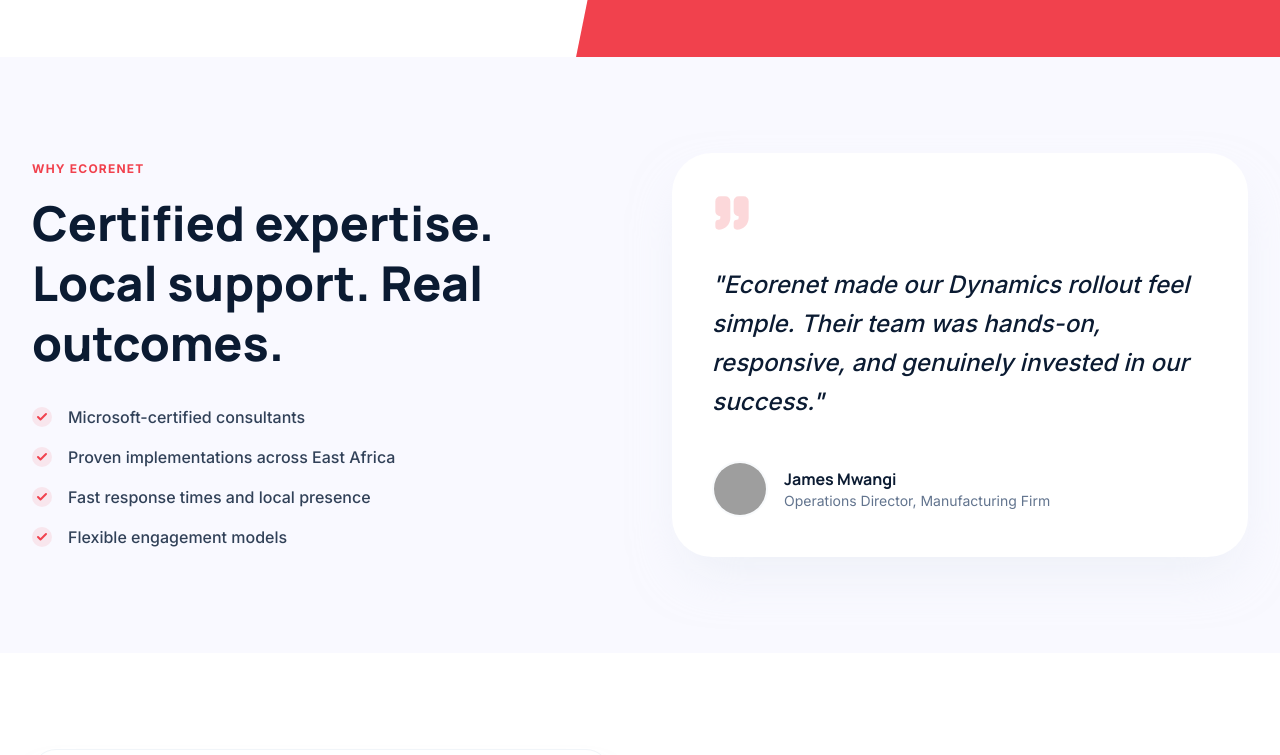
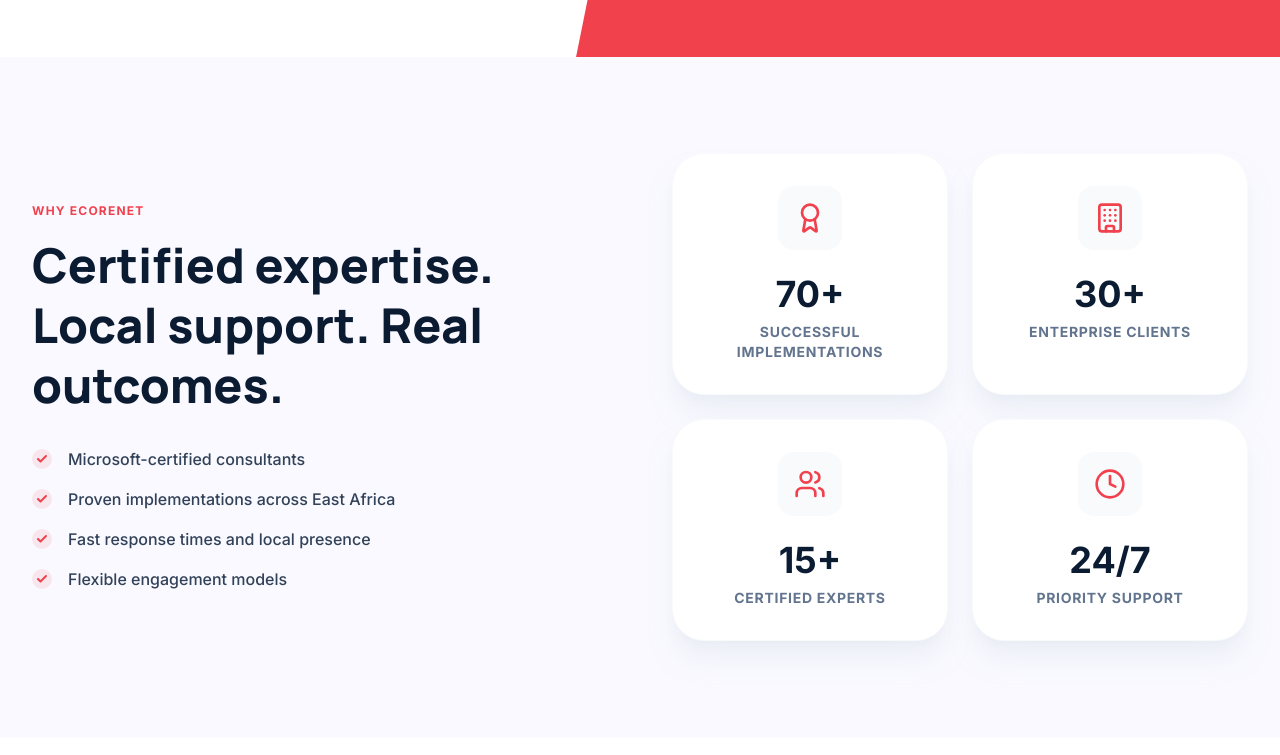
Before and after one commit to brandon99-hub/Ecorenet-Business-Solutions, a React (Vite) app: page / in a window 1280 px wide. Shown: the part 3556-4311 px from the top of the page. Built offline with nearby package versions, Linux system fonts and the light colour scheme; grey boxes are pictures that could not be loaded.

Commit message:
feat: add Home page component and enhance server SMTP connection verification and logging

```diff
--- a/server.ts
+++ b/server.ts
@@ -5,7 +5,7 @@
 import { fileURLToPath } from 'url';
 
 
-dotenv.config({ path: '.env.local' });
+dotenv.config();
 
 const app = express();
 const PORT = process.env.API_PORT || 3001;
@@ -28,9 +28,6 @@
   auth: {
     user: process.env.SMTP_USER,
     pass: process.env.SMTP_PASS, // Microsoft App Password
-  },
-  tls: {
-    ciphers: 'SSLv3',
   },
 });
 
@@ -121,10 +118,10 @@
       html: htmlBody,
     });
 
-    console.log(`✉️  Inquiry from ${fullName} <${email}> sent successfully.`);
+    console.log(`✉️  Inquiry from ${fullName} <${email}> [Source: ${originText}] sent successfully.`);
     res.json({ success: true });
   } catch (error) {
-    console.error('❌ Email send error:', error);
+    console.error(`❌ Email dispatch failed for ${fullName} <${email}>:`, error);
     res.status(500).json({ success: false, error: 'Failed to send email' });
   }
 });
@@ -143,6 +140,16 @@
 });
 
 
-app.listen(PORT, () => {
+app.listen(PORT, async () => {
   console.log(`✅ API server running on http://localhost:${PORT}`);
+
+  // Verify Transporter connection on startup
+  console.log('📡 Verifying SMTP connection...');
+  try {
+    await transporter.verify();
+    console.log('✨ SMTP Connection: SUCCESS — Credentials are valid.');
+  } catch (error) {
+    console.error('⚠️  SMTP Connection: FAILED — Please check your .env SMTP_USER or SMTP_PASS.');
+    console.error('   Error detail:', error);
+  }
 });
--- a/src/pages/Home.tsx
+++ b/src/pages/Home.tsx
@@ -27,10 +27,13 @@
   Sprout,
   GraduationCap,
   Wallet,
-  Loader2
+  Loader2,
+  Award,
+  Building,
+  Clock
 } from 'lucide-react';
-import { motion, AnimatePresence } from 'motion/react';
-import { useState, useEffect, ReactNode, ChangeEvent, FormEvent } from 'react';
+import { motion, AnimatePresence, animate, useInView } from 'motion/react';
+import { useState, useEffect, ReactNode, ChangeEvent, FormEvent, useRef } from 'react';
 import { Link } from 'react-router-dom';
 
 const Hero = () => {
@@ -269,9 +272,11 @@
             <span className="text-brand-red font-bold tracking-widest text-sm uppercase mb-4 block">OUR PRODUCTS</span>
             <h2 className="text-4xl md:text-5xl font-black text-primary mb-8">Frontline software products</h2>
             <p className="text-slate-500 mb-10 text-lg leading-relaxed">Integrated Microsoft solutions that streamline operations, enhance collaboration, and scale with your growth.</p>
-            <button className="border border-brand-red text-brand-red px-6 py-3 rounded-full font-bold flex items-center gap-2 hover:bg-brand-red hover:text-white transition-all">
+            <a href="#products">
+              <button className="border border-brand-red text-brand-red px-6 py-3 rounded-full font-bold flex items-center gap-2 hover:bg-brand-red hover:text-white transition-all w-fit">
                 View All Products <ArrowRight size={16} />
               </button>
+            </a>
           </motion.div>
           <motion.div
             variants={containerVariants}
@@ -391,9 +396,11 @@
             <p className="text-slate-500 text-lg mb-10 max-w-md leading-relaxed">
               From strategy and implementation to training and ongoing support.
             </p>
+            <a href="#services">
               <button className="bg-brand-red text-white px-8 py-4 rounded-full font-bold flex items-center gap-2 hover:opacity-90 transition-opacity shadow-lg shadow-brand-red/20">
                 Explore Services <ArrowRight size={20} />
               </button>
+            </a>
           </div>
 
           <div className="grid grid-cols-1 md:grid-cols-2 gap-6">
@@ -421,12 +428,41 @@
   );
 };
 
+
+const AnimatedCounter = ({ to, prefix = '', suffix = '' }: { to: number; prefix?: string; suffix?: string }) => {
+  const [count, setCount] = useState(0);
+  const ref = useRef<HTMLSpanElement>(null);
+  const isInView = useInView(ref, { once: true, margin: "-100px" });
+
+  useEffect(() => {
+    if (isInView) {
+      const controls = animate(0, to, {
+        duration: 2,
+        delay: 0.2,
+        onUpdate(value) {
+          setCount(Math.round(value));
+        },
+      });
+      return () => controls.stop();
+    }
+  }, [to, isInView]);
+
+  return <span ref={ref}>{prefix}{count}{suffix}</span>;
+};
+
 const WhyEcorenet = () => {
   const points = [
     "Microsoft-certified consultants",
     "Proven implementations across East Africa",
     "Fast response times and local presence",
     "Flexible engagement models"
+  ];
+
+  const counters = [
+    { icon: <Award className="text-brand-red" size={32} />, value: 70, suffix: '+', label: 'Successful Implementations', prefix: '' },
+    { icon: <Building className="text-brand-red" size={32} />, value: 30, suffix: '+', label: 'Enterprise Clients', prefix: '' },
+    { icon: <Users className="text-brand-red" size={32} />, value: 15, suffix: '+', label: 'Certified Experts', prefix: '' },
+    { icon: <Clock className="text-brand-red" size={32} />, value: 24, suffix: '/7', label: 'Priority Support', prefix: '' }
   ];
 
   return (
@@ -455,29 +491,25 @@
           </motion.div>
 
           <motion.div
-            initial={{ opacity: 0, x: 20 }}
-            whileInView={{ opacity: 1, x: 0 }}
+            initial={{ opacity: 0, scale: 0.95 }}
+            whileInView={{ opacity: 1, scale: 1 }}
             viewport={{ once: true }}
-            className="bg-white p-10 rounded-[2.5rem] shadow-2xl shadow-slate-200/50 relative"
+            className="grid grid-cols-2 gap-4 sm:gap-6"
           >
-            <div className="text-brand-red mb-8">
-              <Quote size={40} fill="currentColor" className="opacity-20" />
+            {counters.map((counter, i) => (
+              <div
+                key={i}
+                className="bg-white p-6 sm:p-8 rounded-[2rem] shadow-xl shadow-slate-200/50 border border-slate-50 flex flex-col items-center text-center group hover:shadow-2xl transition-all duration-500 hover:-translate-y-1"
+              >
+                <div className="w-16 h-16 bg-slate-50 rounded-2xl flex items-center justify-center mb-6 group-hover:scale-110 transition-transform duration-500">
+                  {counter.icon}
                 </div>
-            <p className="text-2xl font-medium text-primary leading-relaxed mb-10 italic">
-              "Ecorenet made our Dynamics rollout feel simple. Their team was hands-on, responsive, and genuinely invested in our success."
-            </p>
-            <div className="flex items-center gap-4">
-              <img
-                src="https://images.unsplash.com/photo-1507003211169-0a1dd7228f2d?auto=format&fit=crop&q=80&w=200"
-                alt="James Mwangi"
-                className="w-14 h-14 rounded-full object-cover border-2 border-slate-50"
-                referrerPolicy="no-referrer"
-              />
-              <div>
-                <h4 className="font-bold text-primary">James Mwangi</h4>
-                <p className="text-sm text-slate-500">Operations Director, Manufacturing Firm</p>
+                <div className="text-3xl sm:text-4xl font-black text-primary mb-2 flex items-center justify-center">
+                  <AnimatedCounter to={counter.value} prefix={counter.prefix} suffix={counter.suffix} />
                 </div>
+                <p className="text-sm font-bold text-slate-500 uppercase tracking-wider">{counter.label}</p>
               </div>
+            ))}
           </motion.div>
         </div>
       </div>
```
Lines whose indentation alone changed are shown as unchanged.
